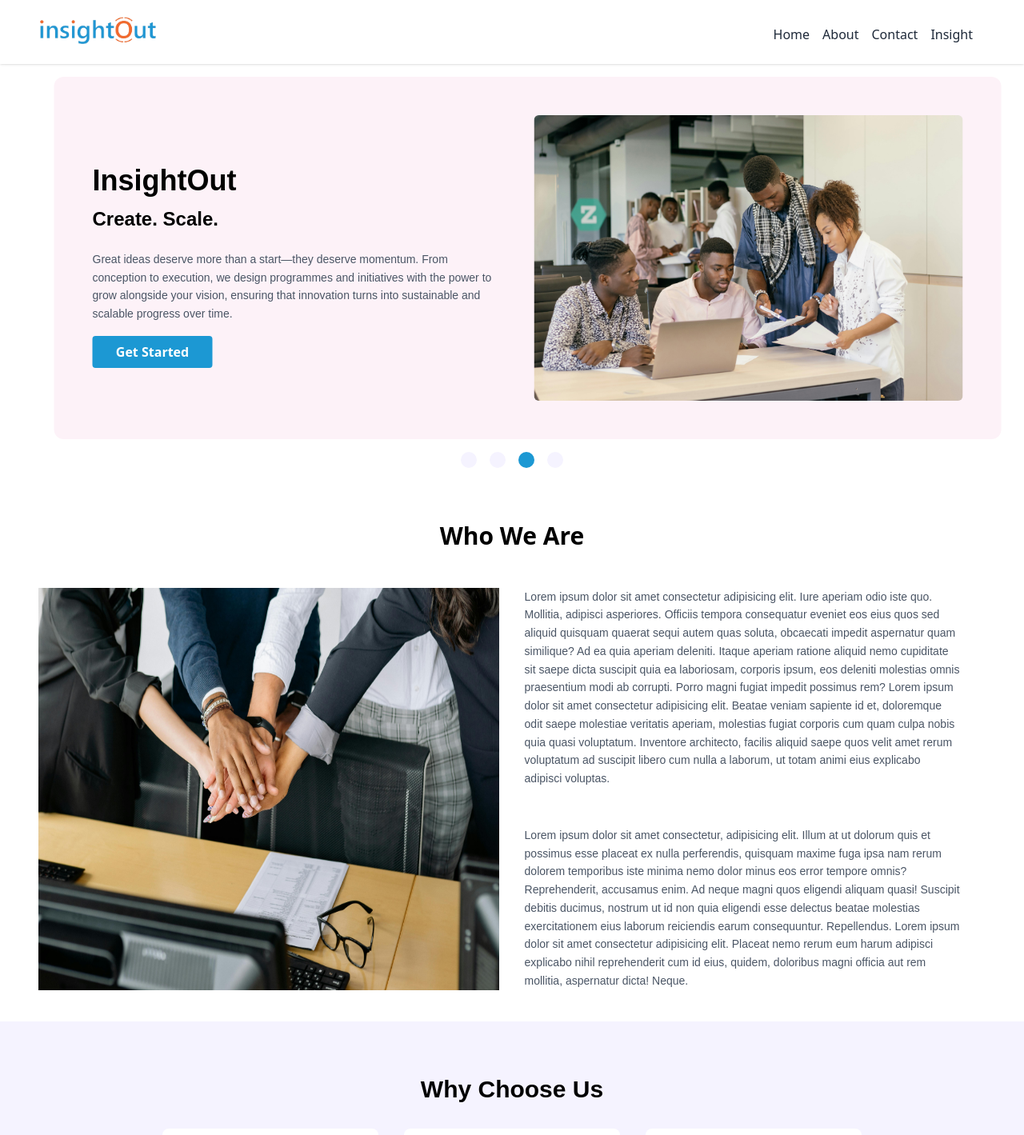
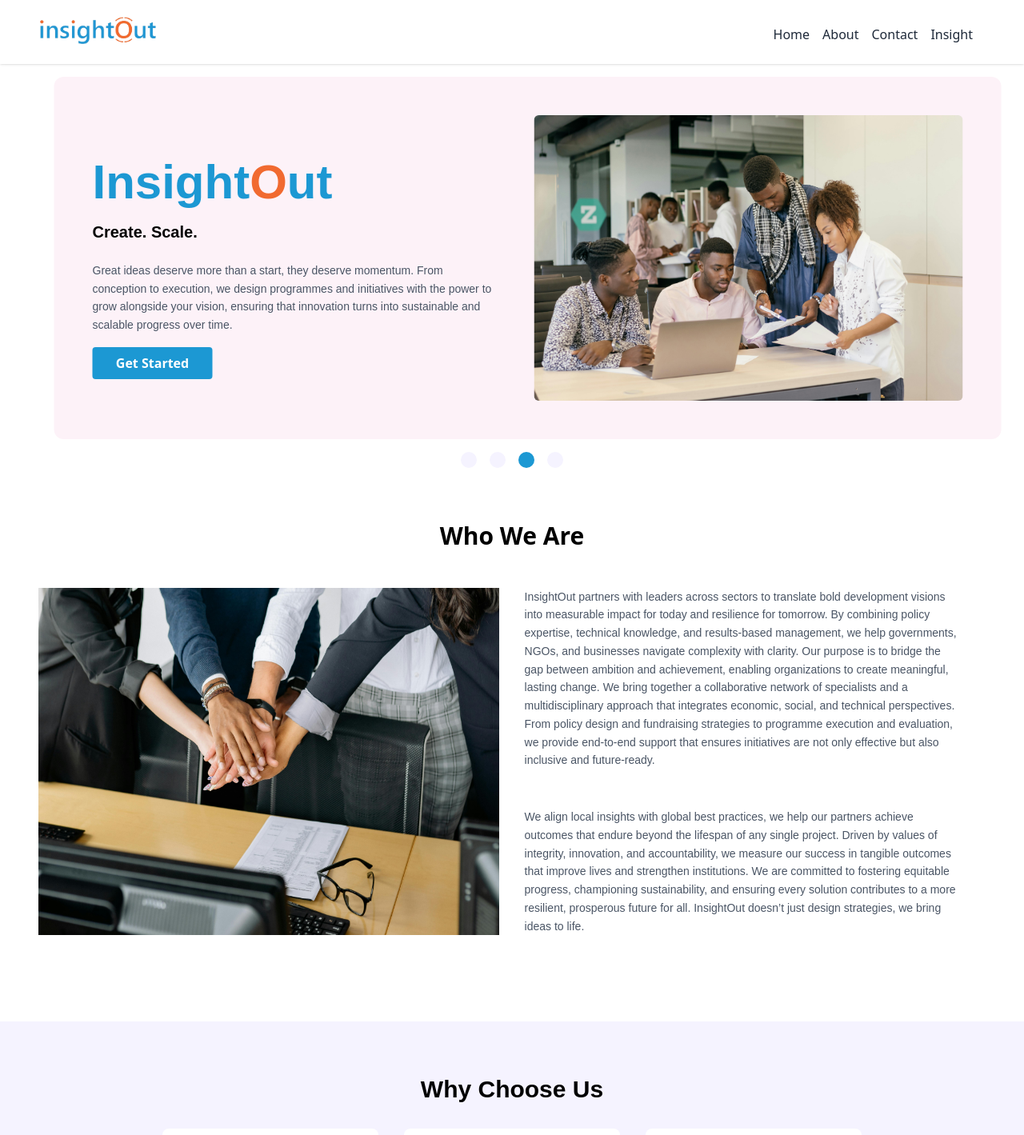
Before and after one commit to Deevyne99/insight-out-website, a React (Vite) app: page /about in a window 1280 px wide. Shown: the top 1419 px of the page at 80% size. Built offline with nearby package versions, Linux system fonts and the light colour scheme.

Commit message:
Updated the site

```diff
--- a/src/components/AboutCard.tsx
+++ b/src/components/AboutCard.tsx
@@ -9,8 +9,14 @@ const AboutCard = () => {
                 <img src={image} alt="" />
             </div>
             <article className='flex gap-y-12 flex-col w-full md:w-1/2  h-full  justify-center pr-8'>
-<p>Lorem ipsum dolor sit amet consectetur adipisicing elit. Iure aperiam odio iste quo. Mollitia, adipisci asperiores. Officiis tempora consequatur eveniet eos eius quos sed aliquid quisquam quaerat sequi autem quas soluta, obcaecati impedit aspernatur quam similique? Ad ea quia aperiam deleniti. Itaque aperiam ratione aliquid nemo cupiditate sit saepe dicta suscipit quia ea laboriosam, corporis ipsum, eos deleniti molestias omnis praesentium modi ab corrupti. Porro magni fugiat impedit possimus rem? Lorem ipsum dolor sit amet consectetur adipisicing elit. Beatae veniam sapiente id et, doloremque odit saepe molestiae veritatis aperiam, molestias fugiat corporis cum quam culpa nobis quia quasi voluptatum. Inventore architecto, facilis aliquid saepe quos velit amet rerum voluptatum ad suscipit libero cum nulla a laborum, ut totam animi eius explicabo adipisci voluptas. </p>
-<p>Lorem ipsum dolor sit amet consectetur, adipisicing elit. Illum at ut dolorum quis et possimus esse placeat ex nulla perferendis, quisquam maxime fuga ipsa nam rerum dolorem temporibus iste minima nemo dolor minus eos error tempore omnis? Reprehenderit, accusamus enim. Ad neque magni quos eligendi aliquam quasi! Suscipit debitis ducimus, nostrum ut id non quia eligendi esse delectus beatae molestias exercitationem eius laborum reiciendis earum consequuntur. Repellendus. Lorem ipsum dolor sit amet consectetur adipisicing elit. Placeat nemo rerum eum harum adipisci explicabo nihil reprehenderit cum id eius, quidem, doloribus magni officia aut rem mollitia, aspernatur dicta! Neque.</p>
+<p>InsightOut partners with leaders across sectors to translate bold development visions into measurable impact for today and resilience for tomorrow. By combining policy expertise, technical knowledge, and results-based management, we help governments, NGOs, and businesses navigate complexity with clarity. Our purpose is to bridge the gap between ambition and achievement, enabling organizations to create meaningful, lasting change. We bring together a collaborative network of specialists and a multidisciplinary approach that integrates economic, social, and technical perspectives. From policy design and fundraising strategies to programme execution and evaluation, we provide end-to-end support that ensures initiatives are not only effective but also inclusive and future-ready.</p>
+
+<p>
+  We align local insights with global best practices, we help our partners achieve outcomes that endure beyond the lifespan of any single project.
+Driven by values of integrity, innovation, and accountability, we measure our success in tangible outcomes that improve lives and strengthen institutions. We are committed to fostering equitable progress, championing sustainability, and ensuring every solution contributes to a more resilient, prosperous future for all. InsightOut doesn’t just design strategies, we bring ideas to life.
+</p>
+
+
             </article>
         </div>
     </div>
--- a/src/components/Hero.tsx
+++ b/src/components/Hero.tsx
@@ -23,17 +23,17 @@ const Hero = ({
       >
         <article className='flex flex-col w-full md:w-1/2 md:order-1 order-2'>
           <div className='flex flex-col w-full items-center justify-center sm:items-start mt-4'>
-            <h1 className='text-center capitalize poppins-extrabold sm:text-left text-4xl w-full md:w-[70%]  '>
-              {title}
+            <h1 className='text-center poppins-extrabold sm:text-left text-6xl w-full md:w-[70%]  text-[var(--primary-blue)]'>
+              Insight<span className="text-[var(--primary-orange)]">O</span>ut
             </h1>
-            <h3 className='text-4xl  sm:text-left text-center poppins-black '>
+            <h3 className='text-md md:text-xl  sm:text-left text-center poppins-black text-[var(--primary-blue)]'>
               {subtitle}
             </h3>
             <div>
-              <p className='text-sm text-gray-600 max-w-[500px] w-full mt-2 text-center md:text-left'>
+              <p className='text-sm text-gray-600 max-w-[500px] w-full mt-2 text-center sm:text-left'>
                 {description}
               </p>
-              <div className="w-[150px] flex justify-center items-center mx-auto md:mx-0">
+              <div className="w-[150px] flex items-center sm:items-start mx-auto sm:mx-0">
 
               <ButtonComponent label="Get Started" className="mt-4"/>
               </div>
--- a/src/components/OurApproach.tsx
+++ b/src/components/OurApproach.tsx
@@ -51,9 +51,9 @@ const ApproachContainer = () => {
                       className={`flex w-lg flex-col transition-transform duration-400 ${productIndex === index? 'bg-[var(--background-light)]' :''} cursor-pointer  p-2`}
                      onClick={() => handleSLider(index)}>
                       <div>
-                        <h4 className='text-md md:text-left text-center text-[#94a3b8] max-w-[550px] font-bold'>
+                        <h5 className='text-md md:text-left text-center text-[#94a3b8] max-w-[550px] font-bold'>
                           {name}
-                        </h4>
+                        </h5>
                         <p className='text-[#94a3b8] w-full  p-2 text-center md:text-left text-sm'>
                           {description  }
                         </p>
@@ -74,9 +74,9 @@ const ApproachContainer = () => {
                       className={`flex w-lg -mt-8 flex-col transition-transform duration-400 bg-[var(--background-light)]cursor-pointer  p-2`}
                      >
                       <div>
-                        <h4 className='text-md md:text-left text-center text-[#94a3b8] max-w-[550px] font-bold'>
+                        <h6 className='text-md md:text-left text-center text-[#94a3b8] max-w-[550px] font-bold'>
                           {approach[productIndex].name }
-                        </h4>
+                        </h6>
                         <p className='text-[#94a3b8] w-full  p-2 text-center md:text-left text-sm'>
                           {approach[productIndex].description}
                         </p>
--- a/src/components/TextAreaComponent.tsx
+++ b/src/components/TextAreaComponent.tsx
@@ -19,7 +19,7 @@ const TextAreaComponent: React.FC<TextAreaComponentProps> = ({
       <textarea
         className="px-3 py-2 border border-gray-300 rounded focus:outline-none focus:ring-2 focus:ring-blue-400 transition-all text-base resize-none"
         {...props}
-        rows={10}
+        rows={7}
       />
       {error && <span className="text-xs text-red-500 mt-1">{error}</span>}
     </div>
--- a/src/data/data.ts
+++ b/src/data/data.ts
@@ -27,7 +27,7 @@ export const hero = [
     title: 'InsightOut',
     subtitle: 'Dream. Do.',
     description:
-      'At InsightOut, we believe every bold dream deserves a pathway to reality. We transform visionary ideas into actionable strategies through innovation, collaboration, and purpose-driven execution—empowering individuals and organisations to achieve impact that truly matters.',
+      'At InsightOut, we believe every bold dream deserves a pathway to reality. We transform visionary ideas into actionable strategies through innovation, collaboration, and purpose-driven individuals and organisations to achieve impact that truly matters.',
     img: '/assets/image-1.jpg',
     color: '#f5f3ff',
   },
@@ -36,7 +36,7 @@ export const hero = [
     title: 'InsightOut',
     subtitle: 'Lead. Transform.',
     description:
-      'Leadership is more than direction—it’s transformation. We guide organisations to navigate change with confidence, unlock their full potential, and implement scalable solutions that not only create growth but also deliver lasting value to communities worldwide.',
+      'Leadership is more than direction, it’s transformation. We guide organisations to navigate change with confidence, unlock their full potential, and implement scalable solutions that not only create growth but also deliver lasting value to communities worldwide.',
     img: '/assets/image-2.jpg',
     color: '#f5f3ff',
   },
@@ -45,7 +45,7 @@ export const hero = [
     title: 'InsightOut',
     subtitle: 'Create. Scale.',
     description:
-      'Great ideas deserve more than a start—they deserve momentum. From conception to execution, we design programmes and initiatives with the power to grow alongside your vision, ensuring that innovation turns into sustainable and scalable progress over time.',
+      'Great ideas deserve more than a start, they deserve momentum. From conception to execution, we design programmes and initiatives with the power to grow alongside your vision, ensuring that innovation turns into sustainable and scalable progress over time.',
     img: '/assets/image-2.jpg',
     color: '#fdf2f8',
   },
@@ -54,7 +54,7 @@ export const hero = [
     title: 'InsightOut',
     subtitle: 'Innovate. Sustain.',
     description:
-      'Innovation should not be fleeting—it should endure. We deliver forward-thinking, creative strategies that embrace sustainability at every stage, enabling organisations to push boundaries, inspire change, and contribute to a future that is prosperous and equitable for all.',
+      'Innovation should not be fleeting, it should endure. We deliver forward-thinking, creative strategies that embrace sustainability at every stage, enabling organisations to push boundaries, inspire change, and contribute to a future that is prosperous and equitable for all.',
     img: '/assets/image-2.jpg',
     color: '#f8fafc',
   },
--- a/src/index.css
+++ b/src/index.css
@@ -142,7 +142,7 @@
 
 /* Heading and paragraph styles */
 h3 {
-  @apply text-xl md:text-2xl font-poppins font-bold text-[#000] leading-tight mb-4;
+  @apply text-sm md:text-xl font-poppins font-bold text-[#000]  leading-tight md:mb-4 mb-0 ;
 }
 
 h4 {
@@ -153,11 +153,11 @@ h2 {
 }
 
 h1 {
-  @apply text-2xl md:text-4xl font-bold font-poppins text-[#000] leading-snug mb-2;
+  @apply text-2xl lg:text-6xl md:text-4xl  font-bold font-poppins  leading-snug mb-2;
 }
 
 h6{
-  @apply text-sm md:text-sm font-poppins font-bold leading-tight mb-4;
+  @apply text-sm md:text-sm font-poppins font-bold leading-tight md:mb-2 mb-1;
 }
 
 .paragraph {
--- a/src/pages/Contact.tsx
+++ b/src/pages/Contact.tsx
@@ -9,7 +9,7 @@ const Contact = () => {
       <p className="text-center text-gray-700 text-base mb-6 max-w-xl">
         Have an enquiry or a project in mind? Fill out the form below and our team will get back to you promptly.
       </p>
-      <form action="" className="flex flex-col justify-center items-center  gap-6 w-full max-w-[350px] ">
+      <form action="" className="flex flex-col justify-center items-center  gap-6 w-full max-w-[400px] ">
         <div className="w-full flex flex-col ">
 <InputComponent name="full name" type="text" label="full name"/>
         </div>
```
